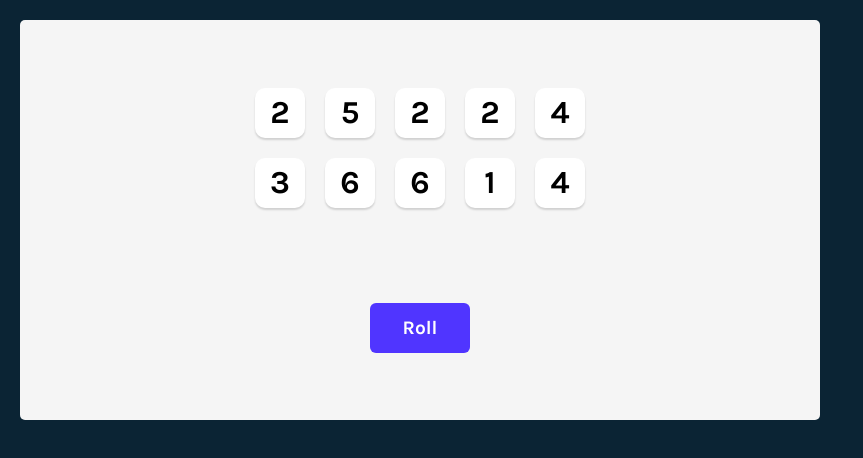
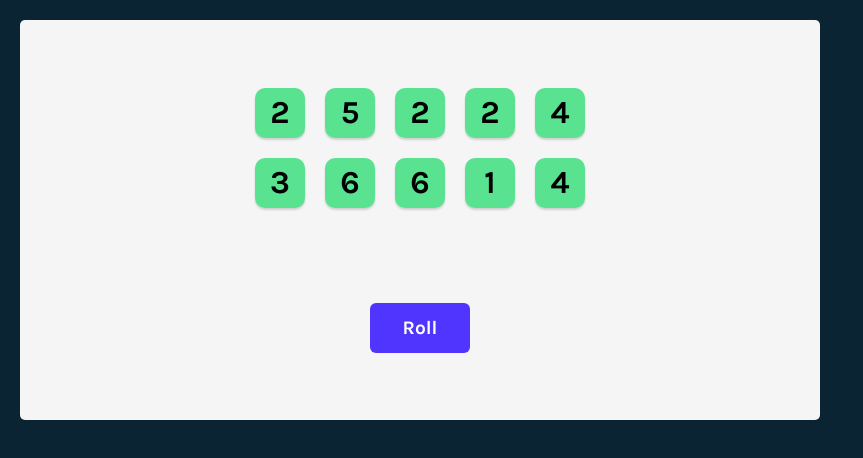
Before and after one commit to PauloMBorges/scrimba-react-tenzies, a React (Vite) app: page / in a window 1280 px wide. Shown: the top 458 px of the page, without its empty margins (0-863 px from the left). Built offline with nearby package versions, Linux system fonts and the light colour scheme.

Commit message:
Style held dice

```diff
--- a/src/App.jsx
+++ b/src/App.jsx
@@ -10,7 +10,7 @@ function App() {
     for (let i = 0; i < 10; i++) {
       newDice.push({
         value: Math.ceil(Math.random() * 6),
-        isHeld: false,
+        isHeld: true,
         id: nanoid()
 
       });
@@ -22,7 +22,7 @@ function App() {
     setDice(allNewDice())
   }
 
-  const diceElements = dice.map(die => <Die key={die.id} value={die.value}/>)
+  const diceElements = dice.map(die => <Die key={die.id} value={die.value} isHeld={die.isHeld}/>)
 
   return (
     <main>
--- a/src/components/Die.jsx
+++ b/src/components/Die.jsx
@@ -1,9 +1,12 @@
 function Die(props) {
-    return (
-        <div className="die-el">
-            <h2 className="die-num">{props.value}</h2>
-        </div>
-    )
+  const styles = {
+    backgroundColor: props.isHeld ? "#59E391" : "white",
+  };
+  return (
+    <div className="die-el" style={styles}>
+      <h2 className="die-num">{props.value}</h2>
+    </div>
+  );
 }
 
-export default Die
+export default Die;
```
